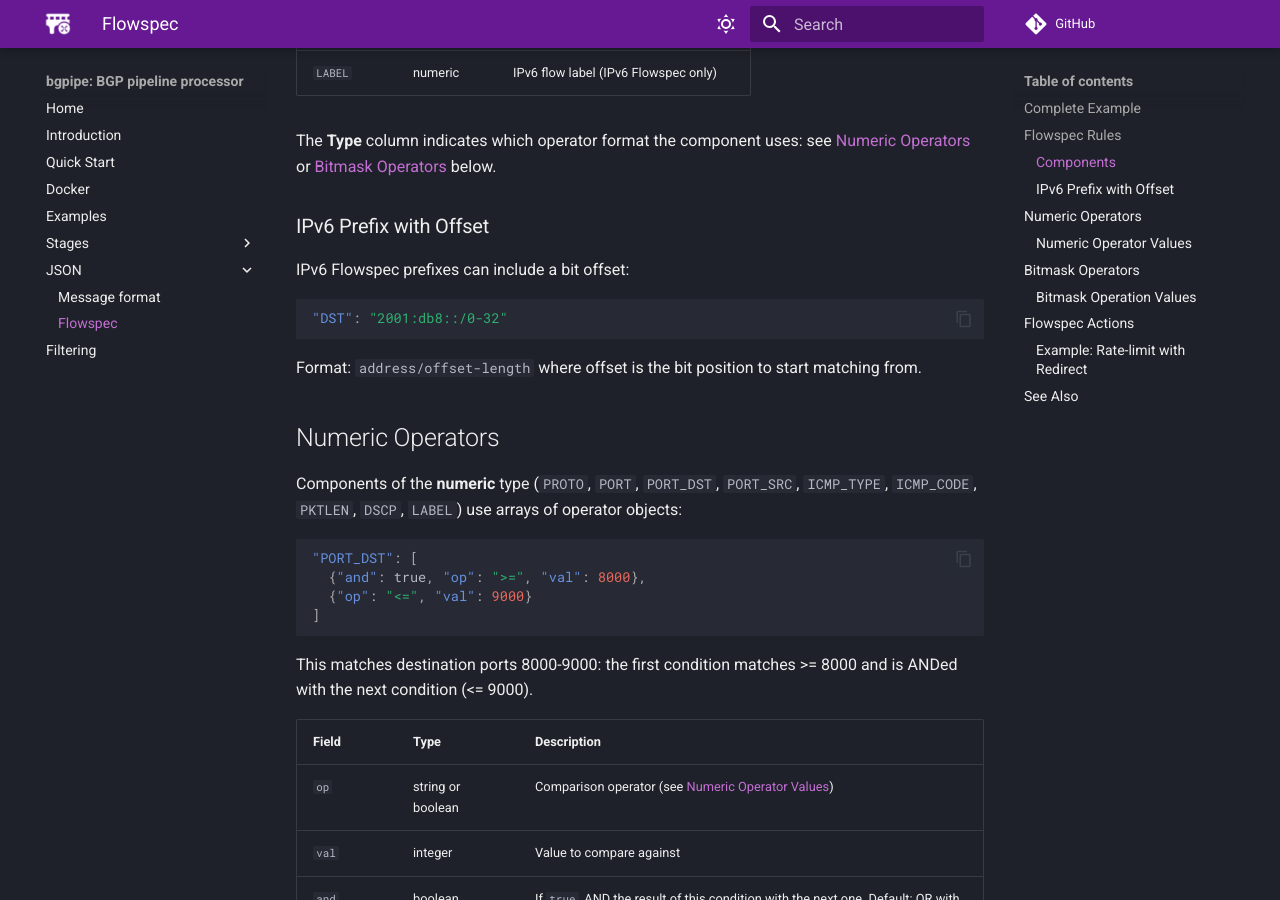
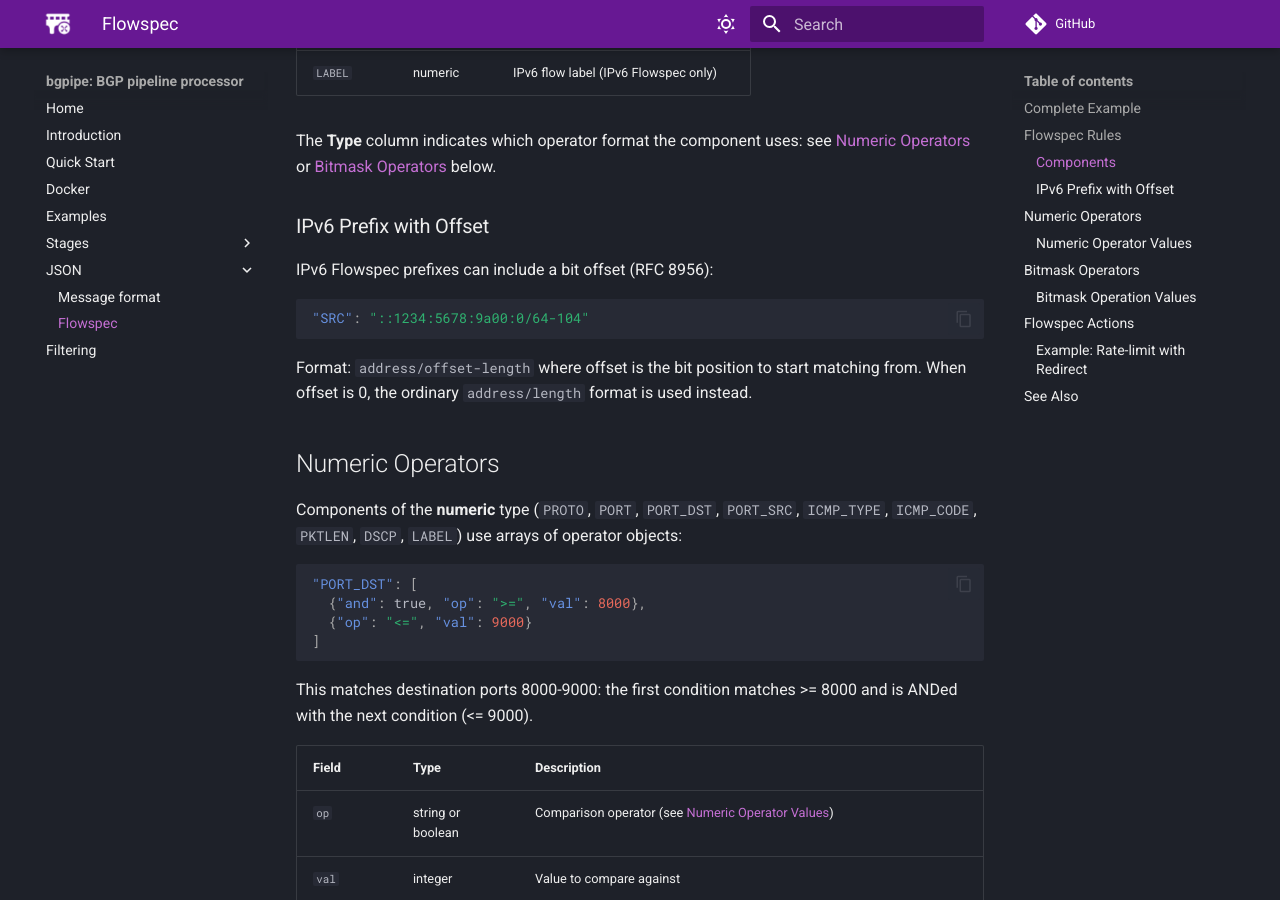
Before and after one commit to bgpfix/bgpipe, an MkDocs documentation site: the page built from docs/flowspec.md, in a window 1280 px wide and 900 px high, scrolled down 2185 px. Built offline with MkDocs 1.6.1 and Material for MkDocs 9.7.7, drawn with Linux system fonts in a browser that asks for light colours; comment, search, counter and statistics services are not loaded; the version menu is left out.

Commit message:
fix flowspec doc: use RFC 8956 example for IPv6 prefix offset

````diff
--- a/docs/flowspec.md
+++ b/docs/flowspec.md
@@ -90,13 +90,14 @@ The **Type** column indicates which operator format the component uses: see [Num
 
 ### IPv6 Prefix with Offset
 
-IPv6 Flowspec prefixes can include a bit offset:
+IPv6 Flowspec prefixes can include a bit offset (RFC 8956):
 
 ```json
-"DST": "2001:db8::/0-32"
+"SRC": "::1234:5678:9a00:0/64-104"
 ```
 
 Format: `address/offset-length` where offset is the bit position to start matching from.
+When offset is 0, the ordinary `address/length` format is used instead.
 
 ## Numeric Operators
 
````
